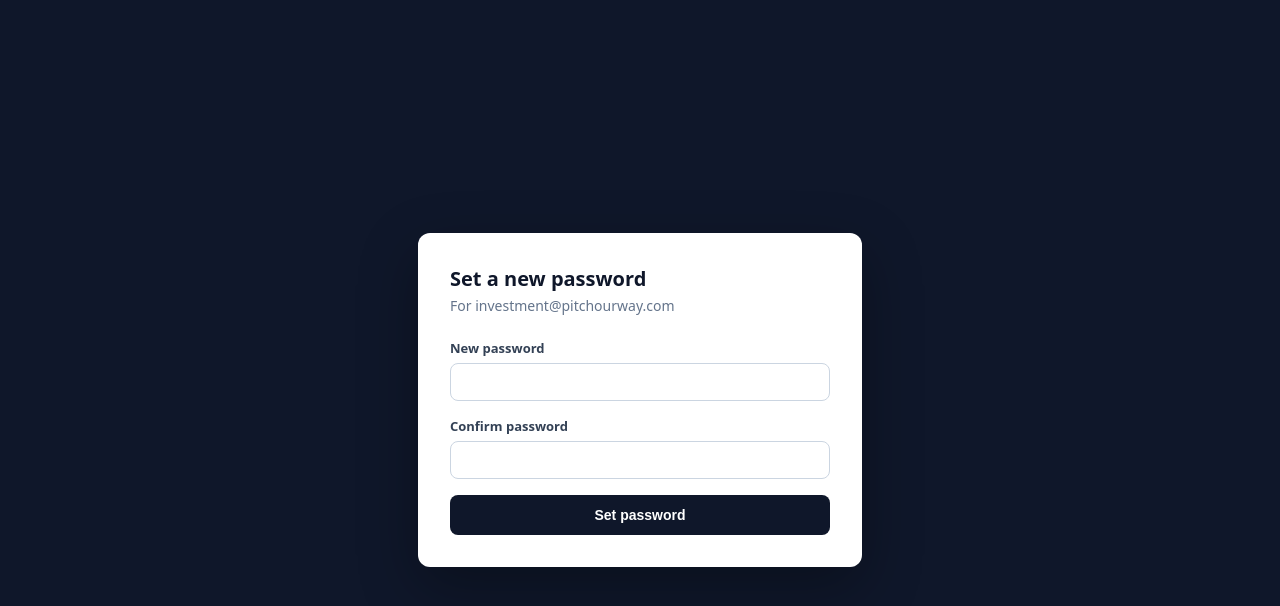
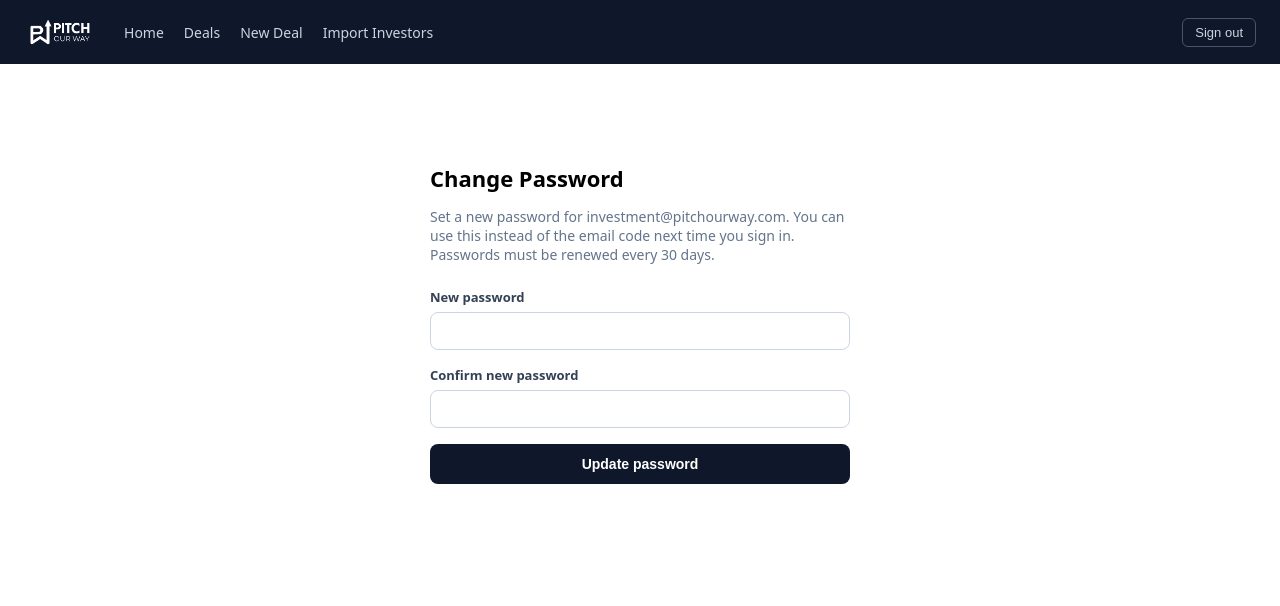
Before and after one commit to CHiliClicksPow/investor-dashboard, a Next.js app: page /change-password in a window 1280 px wide. Shown: the top 606 px of the page. Built offline with nearby package versions, Linux system fonts and the light colour scheme; no server answers.

Commit message:
Add files via upload

```diff
--- a/app/change-password/page.tsx
+++ b/app/change-password/page.tsx
@@ -1,12 +1,16 @@
 'use client';
 
 import { useState } from 'react';
-import { useRouter } from 'next/navigation';
+import { useSearchParams, useRouter } from 'next/navigation';
 import { createClient } from '@/lib/supabase/client';
+import NavBar from '@/components/NavBar';
 
-export default function ResetPasswordPage() {
+export default function ChangePasswordPage() {
   const supabase = createClient();
   const router = useRouter();
+  const searchParams = useSearchParams();
+  const expired = searchParams.get('expired') === '1';
+
   const [password, setPassword] = useState('');
   const [confirm, setConfirm] = useState('');
   const [error, setError] = useState<string | null>(null);
@@ -16,6 +20,7 @@ export default function ResetPasswordPage() {
   async function handleSubmit(e: React.FormEvent) {
     e.preventDefault();
     setError(null);
+    setSuccess(false);
 
     if (password.length < 8) {
       setError('Password must be at least 8 characters.');
@@ -27,9 +32,6 @@ export default function ResetPasswordPage() {
     }
 
     setSaving(true);
-    // Supabase automatically turns the emailed link's token into a
-    // temporary session when this page loads, so updateUser works here
-    // without the user needing to already be signed in.
     const { error } = await supabase.auth.updateUser({
       password,
       data: { password_updated_at: new Date().toISOString() },
@@ -41,54 +43,70 @@ export default function ResetPasswordPage() {
       return;
     }
     setSuccess(true);
+    setPassword('');
+    setConfirm('');
+    if (expired) {
       setTimeout(() => router.push('/home'), 1200);
+    }
   }
 
   return (
-    <div style={styles.page}>
-      <form onSubmit={handleSubmit} style={styles.card}>
-        <h1 style={styles.title}>Set a new password</h1>
-        <p style={styles.subtitle}>For investment@pitchourway.com</p>
+    <div>
+      <NavBar />
+      <div style={{ maxWidth: 420, margin: '60px auto', fontFamily: 'system-ui, sans-serif', padding: 24 }}>
+        <h1 style={{ fontSize: 22, marginBottom: 4 }}>Change Password</h1>
 
-        <label style={styles.label}>New password</label>
+        {expired ? (
+          <p style={{ background: '#fef3c7', color: '#92400e', fontSize: 13, padding: '10px 14px', borderRadius: 8, marginBottom: 20 }}>
+            Your password is 30 days old — for security, please set a new one to continue.
+          </p>
+        ) : (
+          <p style={{ color: '#64748b', fontSize: 14, marginBottom: 24 }}>
+            Set a new password for investment@pitchourway.com. You can use this instead of
+            the email code next time you sign in. Passwords must be renewed every 30 days.
+          </p>
+        )}
+
+        <form onSubmit={handleSubmit} style={{ display: 'flex', flexDirection: 'column', gap: 16 }}>
+          <div>
+            <label style={{ fontSize: 13, fontWeight: 600, color: '#334155', display: 'block', marginBottom: 6 }}>
+              New password
+            </label>
             <input
               type="password"
               value={password}
               onChange={(e) => setPassword(e.target.value)}
-          style={styles.input}
+              style={{ width: '100%', border: '1px solid #cbd5e1', borderRadius: 8, padding: '10px 12px', fontSize: 14, boxSizing: 'border-box' }}
               minLength={8}
               required
             />
-
-        <label style={styles.label}>Confirm password</label>
+          </div>
+          <div>
+            <label style={{ fontSize: 13, fontWeight: 600, color: '#334155', display: 'block', marginBottom: 6 }}>
+              Confirm new password
+            </label>
             <input
               type="password"
               value={confirm}
               onChange={(e) => setConfirm(e.target.value)}
-          style={styles.input}
+              style={{ width: '100%', border: '1px solid #cbd5e1', borderRadius: 8, padding: '10px 12px', fontSize: 14, boxSizing: 'border-box' }}
               minLength={8}
               required
             />
+          </div>
 
-        {error && <p style={styles.error}>{error}</p>}
-        {success && <p style={styles.success}>Password set — redirecting…</p>}
+          {error && <p style={{ color: '#dc2626', fontSize: 13 }}>{error}</p>}
+          {success && <p style={{ color: '#16a34a', fontSize: 13 }}>Password updated successfully.</p>}
 
-        <button type="submit" disabled={saving} style={styles.button}>
-          {saving ? 'Saving…' : 'Set password'}
+          <button
+            type="submit"
+            disabled={saving}
+            style={{ background: '#0f172a', color: '#fff', border: 'none', borderRadius: 8, padding: '12px', fontSize: 14, fontWeight: 600, cursor: 'pointer' }}
+          >
+            {saving ? 'Saving…' : 'Update password'}
           </button>
         </form>
       </div>
+    </div>
   );
 }
-
-const styles: Record<string, React.CSSProperties> = {
-  page: { minHeight: '100vh', display: 'flex', alignItems: 'center', justifyContent: 'center', background: '#0f172a', fontFamily: 'system-ui, sans-serif' },
-  card: { width: 380, background: '#fff', borderRadius: 12, padding: 32, display: 'flex', flexDirection: 'column', boxShadow: '0 20px 60px rgba(0,0,0,0.3)' },
-  title: { margin: 0, fontSize: 20, fontWeight: 700, color: '#0f172a' },
-  subtitle: { margin: '4px 0 24px', color: '#64748b', fontSize: 14 },
-  label: { fontSize: 13, fontWeight: 600, color: '#334155', marginBottom: 6 },
-  input: { border: '1px solid #cbd5e1', borderRadius: 8, padding: '10px 12px', marginBottom: 16, fontSize: 14 },
-  button: { background: '#0f172a', color: '#fff', border: 'none', borderRadius: 8, padding: '12px', fontSize: 14, fontWeight: 600, cursor: 'pointer' },
-  error: { color: '#dc2626', fontSize: 13, marginBottom: 12 },
-  success: { color: '#16a34a', fontSize: 13, marginBottom: 12 },
-};
```
Lines whose indentation alone changed are shown as unchanged.
